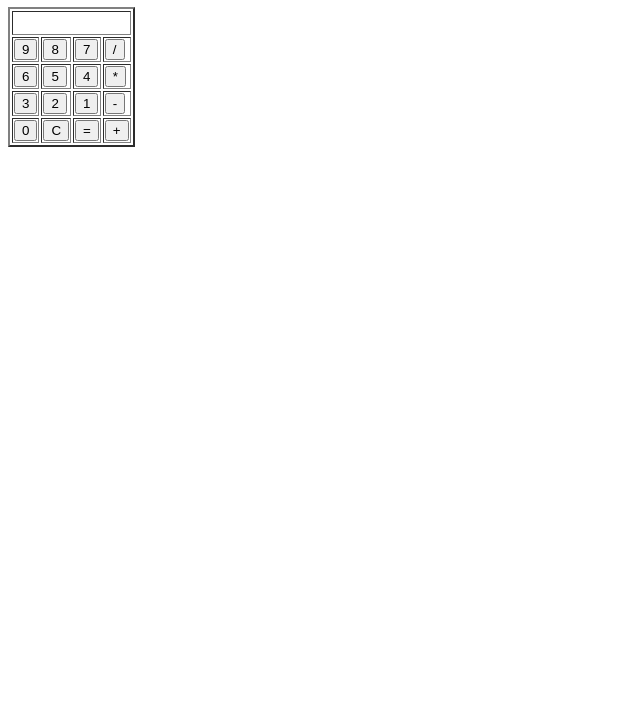
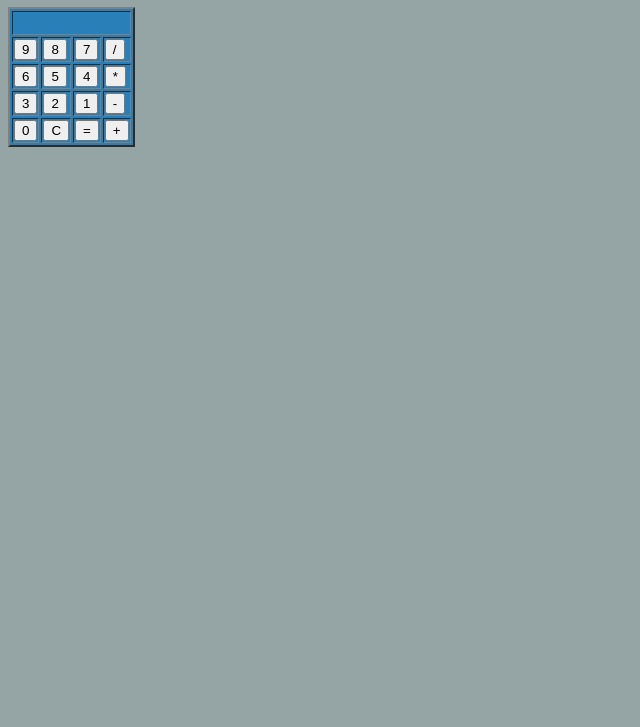
Before and after one commit to sgyles/javascript-html-calculator, a plain HTML site: page index.html in a window 1280 px wide. Shown: the part 73-800 px from the top of the page, without its empty margins (0-640 px from the left). Drawn offline with Linux system fonts and the light colour scheme.

Commit message:
I updated index.html

```diff
--- a/index.html
+++ b/index.html
@@ -2,7 +2,7 @@
 <html>
     <head>
         <title>My Calculator</title>
-        <link rel="stylesheet" href="" type="text/css"/>
+        <link rel="stylesheet" href="style.css" type="text/css"/>
     </head>
     <body>
       <h1 id="title">My Calculator</h1>
```
